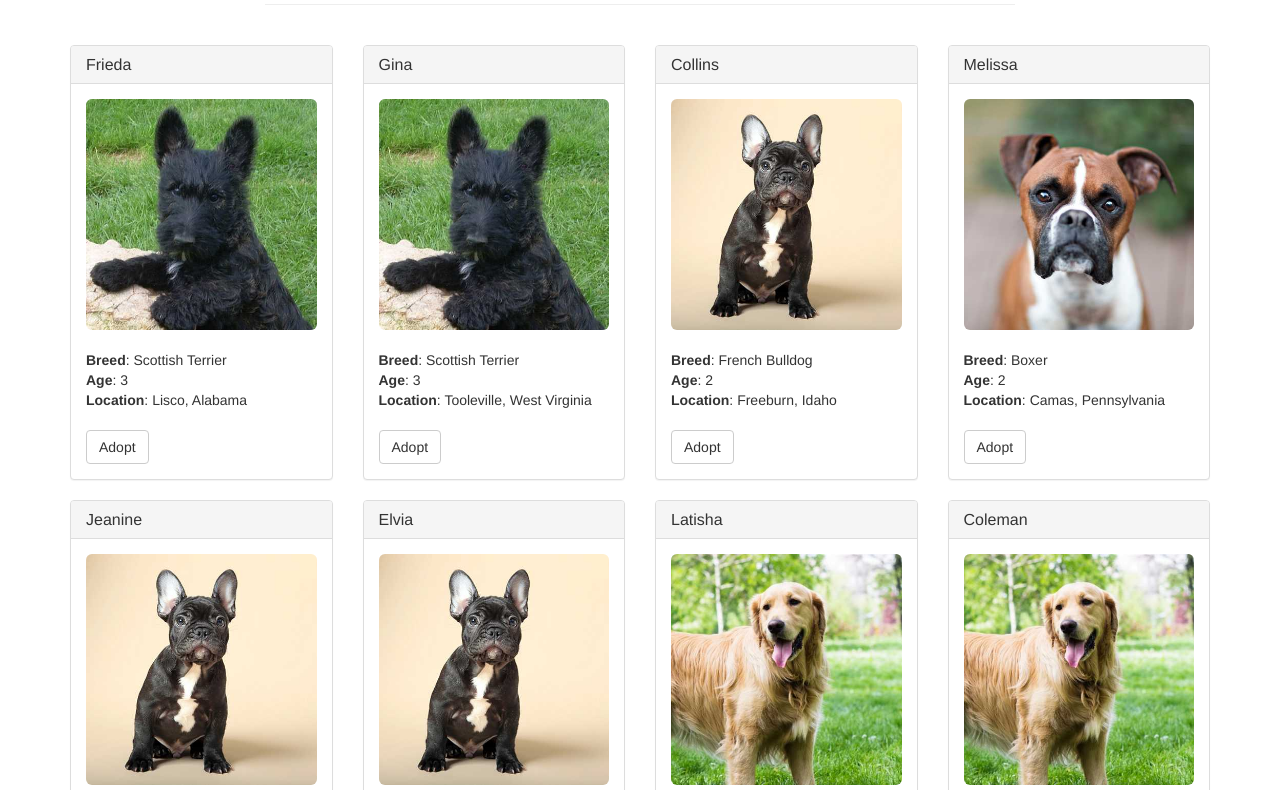
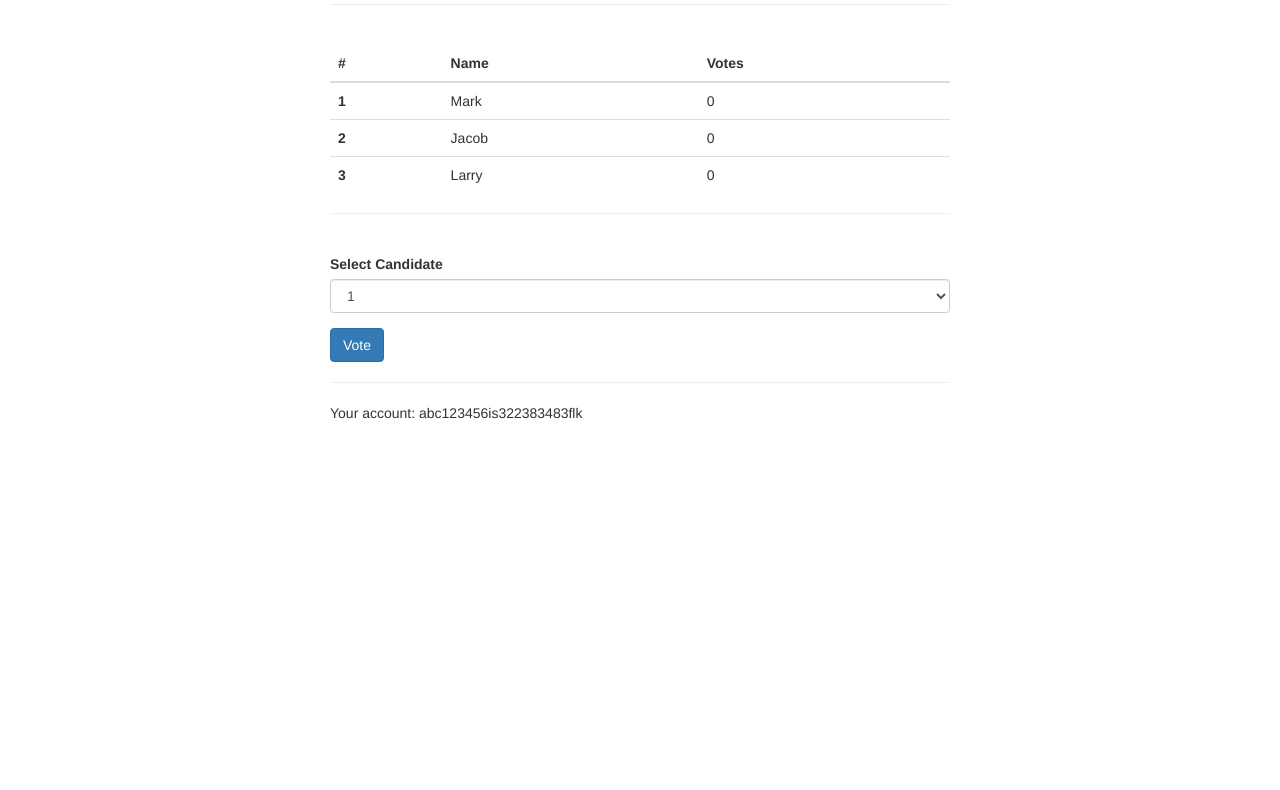
Before and after one commit to gwmccubbin/voting_dapp, a website: page src/index.html in a window 1280 px wide. Shown: the part 76-866 px from the top of the page. After the commit the page ends 800 px from the top, so only its background shows below. Drawn offline with nearby package versions, Linux system fonts and the light colour scheme.

Commit message:
Adds basic UI layout

```diff
--- a/src/index.html
+++ b/src/index.html
@@ -18,17 +18,53 @@
     <![endif]-->
   </head>
   <body>
-    <div class="container">
+    <div class="container" style="width: 650px;">
       <div class="row">
-        <div class="col-xs-12 col-sm-8 col-sm-push-2">
-          <h1 class="text-center">Pete's Pet Shop</h1>
+        <div class="col-lg-12">
+          <h1 class="text-center">Election Results</h1>
           <hr/>
           <br/>
+          <table class="table">
+            <thead>
+              <tr>
+                <th scope="col">#</th>
+                <th scope="col">Name</th>
+                <th scope="col">Votes</th>
+              </tr>
+            </thead>
+            <tbody>
+              <tr>
+                <th scope="row">1</th>
+                <td>Mark</td>
+                <td>0</td>
+              </tr>
+              <tr>
+                <th scope="row">2</th>
+                <td>Jacob</td>
+                <td>0</td>
+              </tr>
+              <tr>
+                <th scope="row">3</th>
+                <td>Larry</td>
+                <td>0</td>
+              </tr>
+            </tbody>
+          </table>
+          <hr/>
+          <br/>
+          <form>
+            <div class="form-group">
+              <label for="candidateSelect">Select Candidate</label>
+              <select class="form-control" id="candidateSelect">
+                <option>1</option>
+                <option>2</option>
+              </select>
+            </div>
+            <button type="submit" class="btn btn-primary">Vote</button>
+          </form>
+          <hr/>
+          <p>Your account: <span id="accountAddress">abc123456is322383483flk</span></p>
         </div>
-      </div>
-
-      <div id="petsRow" class="row">
-        <!-- PETS LOAD HERE -->
       </div>
     </div>
 
```
